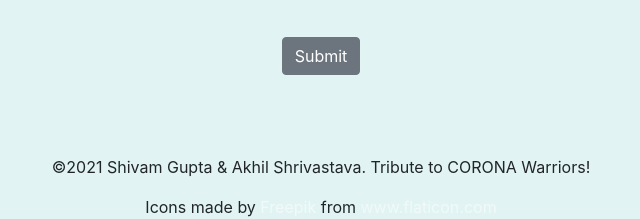
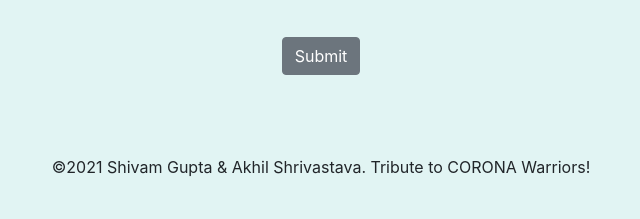
Before and after one commit to 24akhil/employee-churn-deploy, a Flask app: page / in a window 1280 px wide. Shown: the part 1028-1247 px from the top of the page, without its empty margins (319-959 px from the left). After the commit the page ends 1205 px from the top, so only its background shows below. Run offline with Flask 2, Linux system fonts and the light colour scheme; parts of the project's set-up code (start-up, migrations or seed data) failed here and were passed over; some libraries are stand-ins or nearby versions.

Commit message:
remove icon credits

```diff
--- a/templates/index.html
+++ b/templates/index.html
@@ -347,7 +347,6 @@
          <br>
          <br>
          <p>©2021 Shivam Gupta & Akhil Shrivastava. Tribute to CORONA Warriors!</p>
-         <div>Icons made by <a href="https://www.freepik.com" title="Freepik">Freepik</a> from <a href="https://www.flaticon.com/" title="Flaticon">www.flaticon.com</a></div>
       </div>
       <!-- JavaScript -->
       <script src="https://code.jquery.com/jquery-3.5.1.slim.min.js"
```
